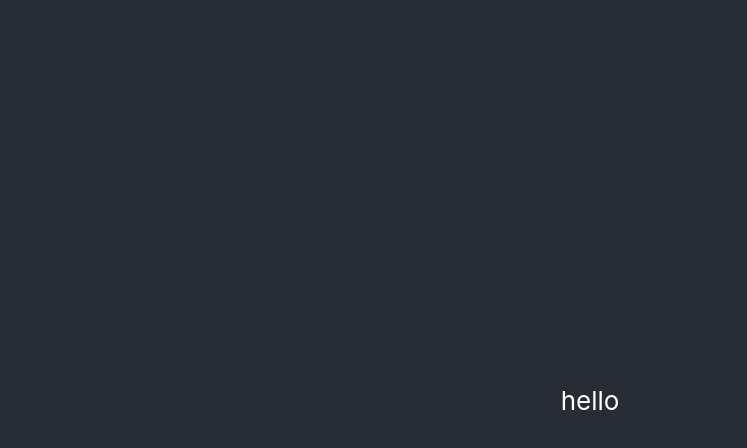
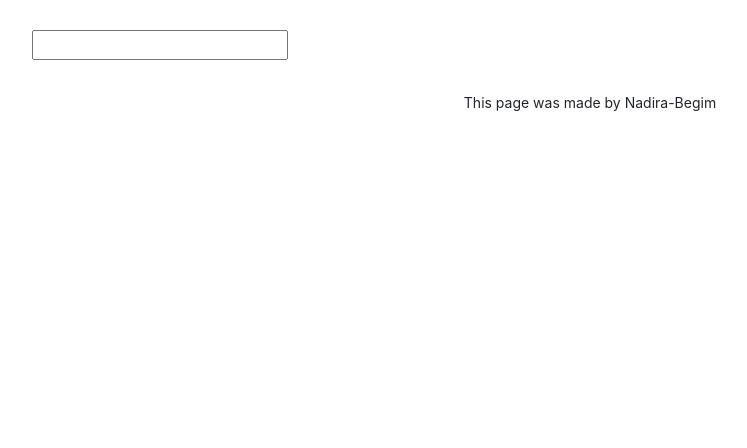
Before and after one commit to Nadi2894/dictionary-app, a React (Create React App) app: page / in a window 1280 px wide. Shown: the top 448 px of the page, without its empty margins (50-797 px from the left). Built offline with nearby package versions, Linux system fonts and the light colour scheme.

Commit message:
new component added

```diff
--- a/src/App.css
+++ b/src/App.css
@@ -1,38 +1,8 @@
 .App {
-  text-align: center;
+  margin: 30px 0;
 }
 
-.App-logo {
-  height: 40vmin;
-  pointer-events: none;
+.app-footer {
+  text-align: center;
+  margin: 30px 0;
 }
-
-@media (prefers-reduced-motion: no-preference) {
-  .App-logo {
-    animation: App-logo-spin infinite 20s linear;
-  }
-}
-
-.App-header {
-  background-color: #282c34;
-  min-height: 100vh;
-  display: flex;
-  flex-direction: column;
-  align-items: center;
-  justify-content: center;
-  font-size: calc(10px + 2vmin);
-  color: white;
-}
-
-.App-link {
-  color: #61dafb;
-}
-
-@keyframes App-logo-spin {
-  from {
-    transform: rotate(0deg);
-  }
-  to {
-    transform: rotate(360deg);
-  }
-}
--- a/src/App.js
+++ b/src/App.js
@@ -1,11 +1,16 @@
 import "./App.css";
-
-function App() {
+import Dictionary from "./Dictionary";
+export default function App() {
   return (
     <div className="App">
-      <header className="App-header">hello</header>
+      <div className="container">
+        <main>
+          <Dictionary />
+        </main>
+      </div>
+      <footer className="app-footer">
+        <small> This page was made by Nadira-Begim</small>
+      </footer>
     </div>
   );
 }
-
-export default App;
--- /dev/null
+++ b/src/Dictionary.js
@@ -0,0 +1,22 @@
+import React, { useState } from "react";
+import "./Dictionary.css";
+
+export default function Dictionary() {
+  let [keyWord, setKeyword] = useState("");
+
+  function search(event) {
+    event.preventDefault();
+    alert(`Searching for ${keyWord}`);
+  }
+
+  function handleKeywordChange(event) {
+    setKeyword(event.target.value);
+  }
+  return (
+    <div className="Dictionary">
+      <form onSubmit={search}>
+        <input type="search" onChange={handleKeywordChange} />
+      </form>
+    </div>
+  );
+}
```
Also changed, not shown: src/Dictionary.css (added).
